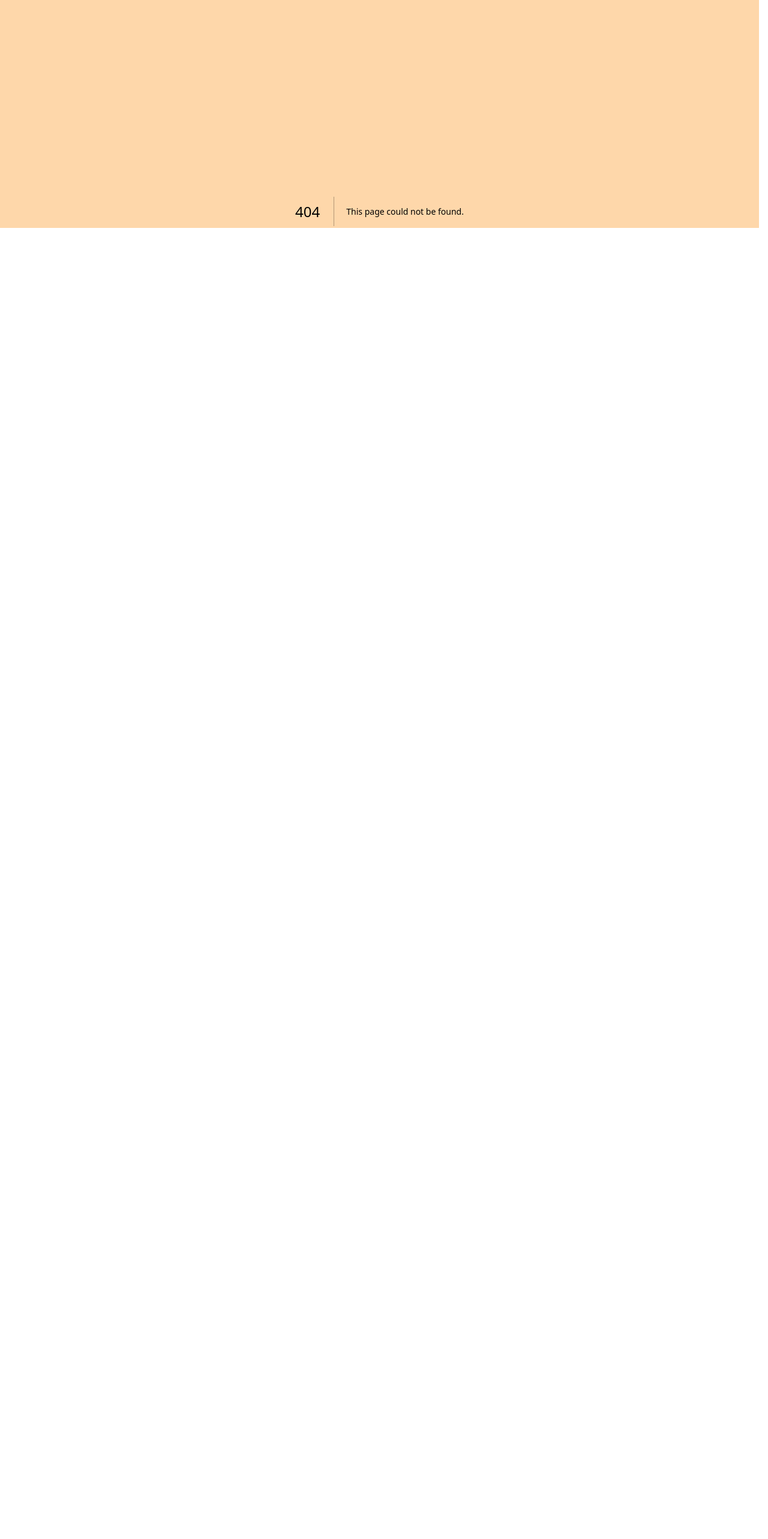
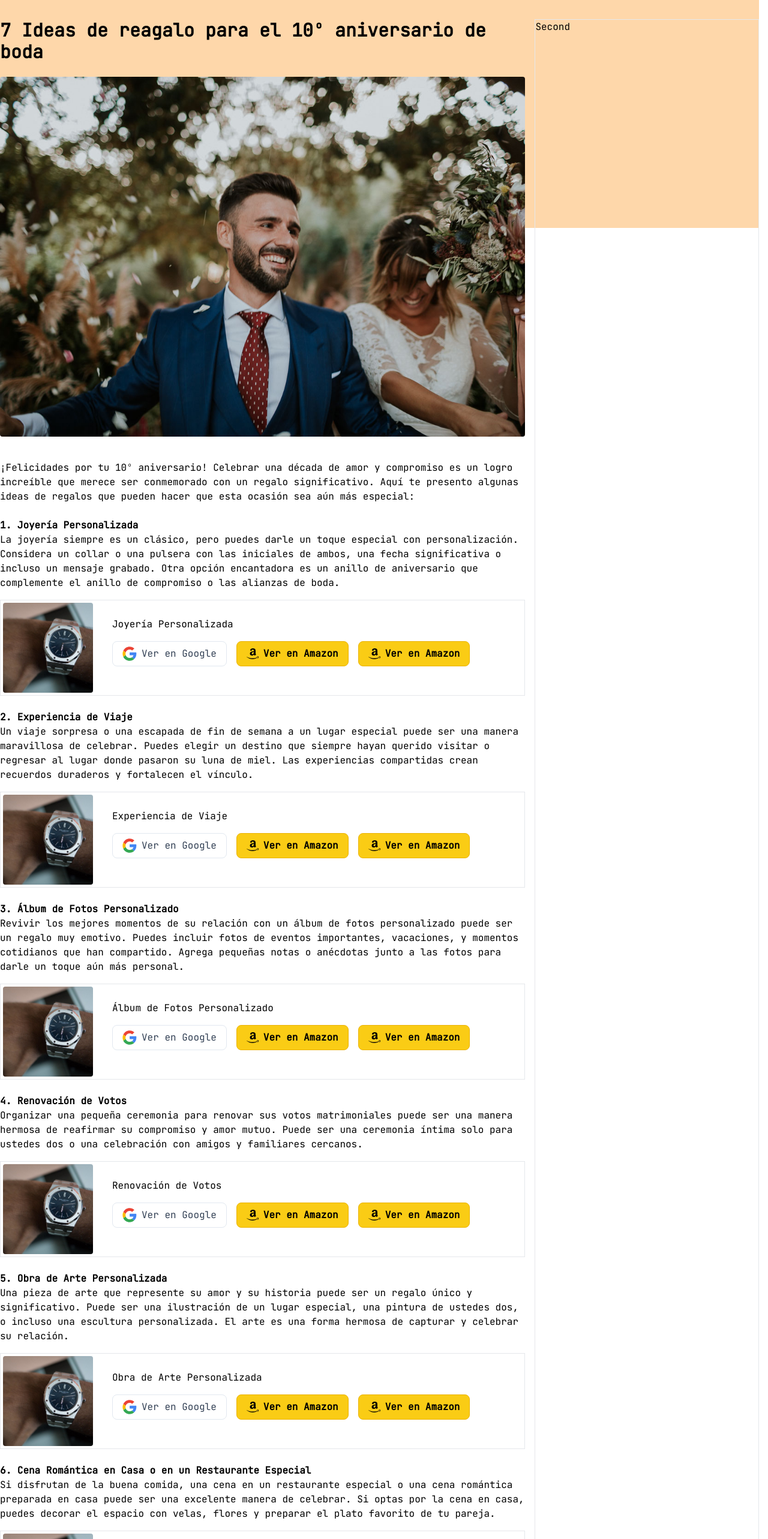
Before and after one commit to sergitejada/MiduVercelHackathon, a Next.js app: page /blog/aniversario/7-ideas-regalos-para-10-aniversario-boda in a window 1280 px wide. Before the commit this address had no page. Shown: the part 120-2686 px from the top of the page at 60% size. Before the commit the page ends 872 px from the top, so only its background shows below. Built offline with nearby package versions, Linux system fonts and the light colour scheme.

Commit message:
nuevo artticulo

```diff
--- /dev/null
+++ b/src/app/blog/aniversario/7-ideas-regalos-para-10-aniversario-boda/page.tsx
@@ -0,0 +1,100 @@
+import CardProduct from "@/components/ui/card-product"
+import Image from "next/image"
+
+const slug = "7-ideas-regalos-para-10-aniversario-boda"
+const title = "7 Ideas de reagalo para el 10º aniversario de boda"
+
+export default function RegalosParaPage() {
+	return (
+		<div className="mx-auto mt-20 flex max-w-7xl flex-row justify-between gap-4">
+			<div>
+				<h1 className="text-3xl font-bold">{title}</h1>
+
+				<div className="mt-6 flex w-full justify-center">
+					<Image
+						src="/assets/hombre-boda.jpg"
+						alt="Hombre en una boda"
+						width={800}
+						height={600}
+						className="h-[600px] w-full rounded object-cover"
+					/>
+				</div>
+
+				<div className="mx-auto mt-10 max-w-4xl">
+					<p>
+						¡Felicidades por tu 10º aniversario! Celebrar una década de amor y compromiso es un logro increíble que
+						merece ser conmemorado con un regalo significativo. Aquí te presento algunas ideas de regalos que pueden
+						hacer que esta ocasión sea aún más especial:
+					</p>
+					{/*  */}
+
+					<h3 className="mt-6 font-semibold">1. Joyería Personalizada</h3>
+					<p>
+						La joyería siempre es un clásico, pero puedes darle un toque especial con personalización. Considera un
+						collar o una pulsera con las iniciales de ambos, una fecha significativa o incluso un mensaje grabado. Otra
+						opción encantadora es un anillo de aniversario que complemente el anillo de compromiso o las alianzas de
+						boda.
+					</p>
+					<CardProduct src={"/assets/royal-oak.jpg"} title={"Joyería Personalizada"} description={""} link={""} />
+
+					<h3 className="mt-6 font-semibold">2. Experiencia de Viaje</h3>
+					<p>
+						Un viaje sorpresa o una escapada de fin de semana a un lugar especial puede ser una manera maravillosa de
+						celebrar. Puedes elegir un destino que siempre hayan querido visitar o regresar al lugar donde pasaron su
+						luna de miel. Las experiencias compartidas crean recuerdos duraderos y fortalecen el vínculo.
+					</p>
+					<CardProduct src={"/assets/royal-oak.jpg"} title={"Experiencia de Viaje"} description={""} link={""} />
+
+					<h3 className="mt-6 font-semibold">3. Álbum de Fotos Personalizado</h3>
+					<p>
+						Revivir los mejores momentos de su relación con un álbum de fotos personalizado puede ser un regalo muy
+						emotivo. Puedes incluir fotos de eventos importantes, vacaciones, y momentos cotidianos que han compartido.
+						Agrega pequeñas notas o anécdotas junto a las fotos para darle un toque aún más personal.
+					</p>
+					<CardProduct
+						src={"/assets/royal-oak.jpg"}
+						title={"Álbum de Fotos Personalizado"}
+						description={""}
+						link={""}
+					/>
+
+					<h3 className="mt-6 font-semibold">4. Renovación de Votos</h3>
+					<p>
+						Organizar una pequeña ceremonia para renovar sus votos matrimoniales puede ser una manera hermosa de
+						reafirmar su compromiso y amor mutuo. Puede ser una ceremonia íntima solo para ustedes dos o una celebración
+						con amigos y familiares cercanos.
+					</p>
+					<CardProduct src={"/assets/royal-oak.jpg"} title={"Renovación de Votos"} description={""} link={""} />
+
+					<h3 className="mt-6 font-semibold">5. Obra de Arte Personalizada</h3>
+					<p>
+						Una pieza de arte que represente su amor y su historia puede ser un regalo único y significativo. Puede ser
+						una ilustración de un lugar especial, una pintura de ustedes dos, o incluso una escultura personalizada. El
+						arte es una forma hermosa de capturar y celebrar su relación.
+					</p>
+					<CardProduct src={"/assets/royal-oak.jpg"} title={"Obra de Arte Personalizada"} description={""} link={""} />
+
+					<h3 className="mt-6 font-semibold">6. Cena Romántica en Casa o en un Restaurante Especial</h3>
+					<p>
+						Si disfrutan de la buena comida, una cena en un restaurante especial o una cena romántica preparada en casa
+						puede ser una excelente manera de celebrar. Si optas por la cena en casa, puedes decorar el espacio con
+						velas, flores y preparar el plato favorito de tu pareja.
+					</p>
+					<CardProduct src={"/assets/royal-oak.jpg"} title={"Pluma Estilográfica"} description={""} link={""} />
+
+					<h3 className="mt-6 font-semibold">7. Clases para Parejas</h3>
+					<p>
+						Tomar una clase juntos puede ser una experiencia divertida y enriquecedora. Pueden elegir algo que les
+						interese a ambos, como clases de cocina, baile, arte o incluso un deporte nuevo. Aprender algo nuevo juntos
+						puede ser una manera divertida de reconectar y crear nuevos recuerdos.
+					</p>
+					<CardProduct src={"/assets/royal-oak.jpg"} title={"Clases para Parejas"} description={""} link={""} />
+					{/*  */}
+				</div>
+			</div>
+			<div className="w-96 border">
+				<p>Second</p>
+			</div>
+		</div>
+	)
+}
```
